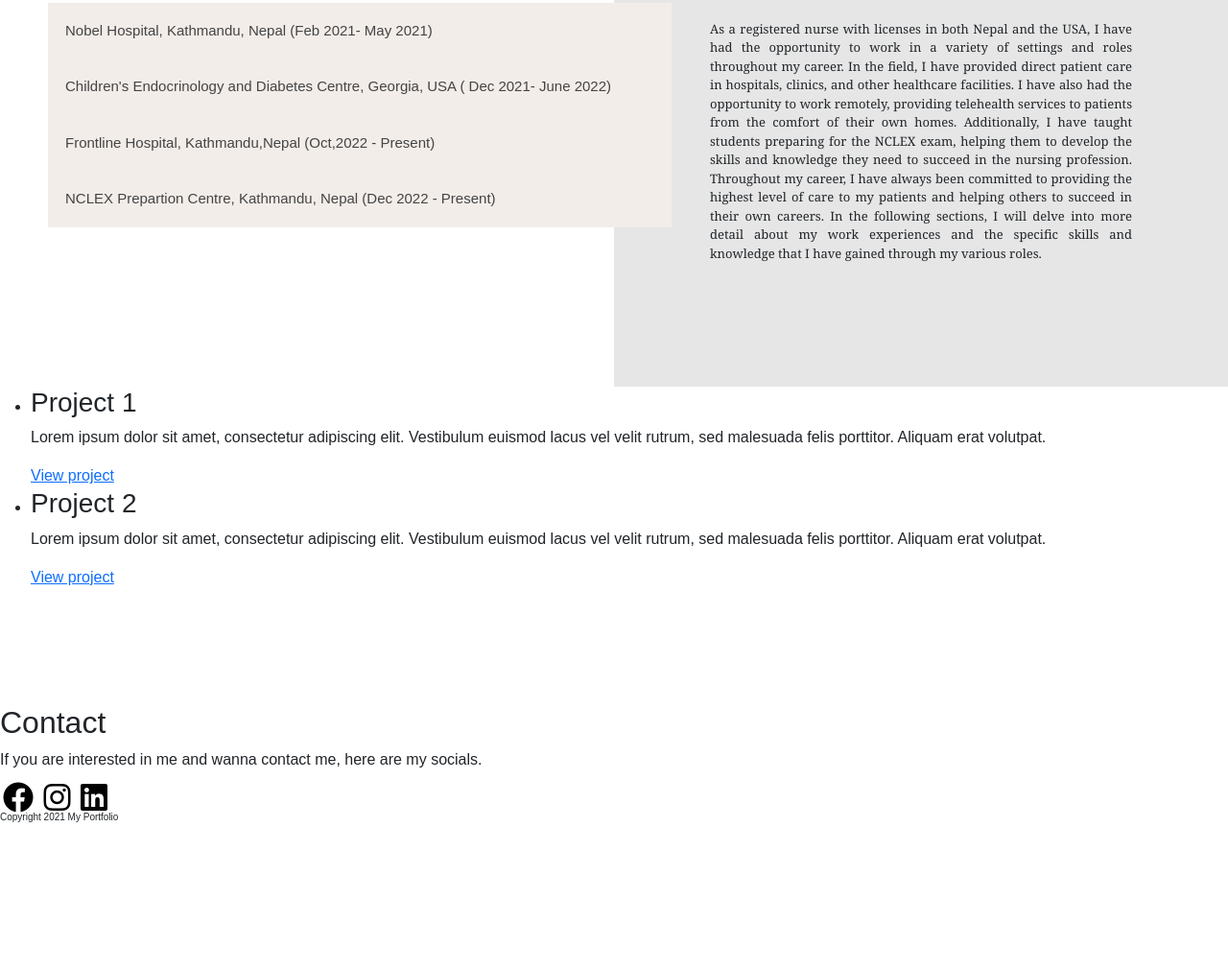
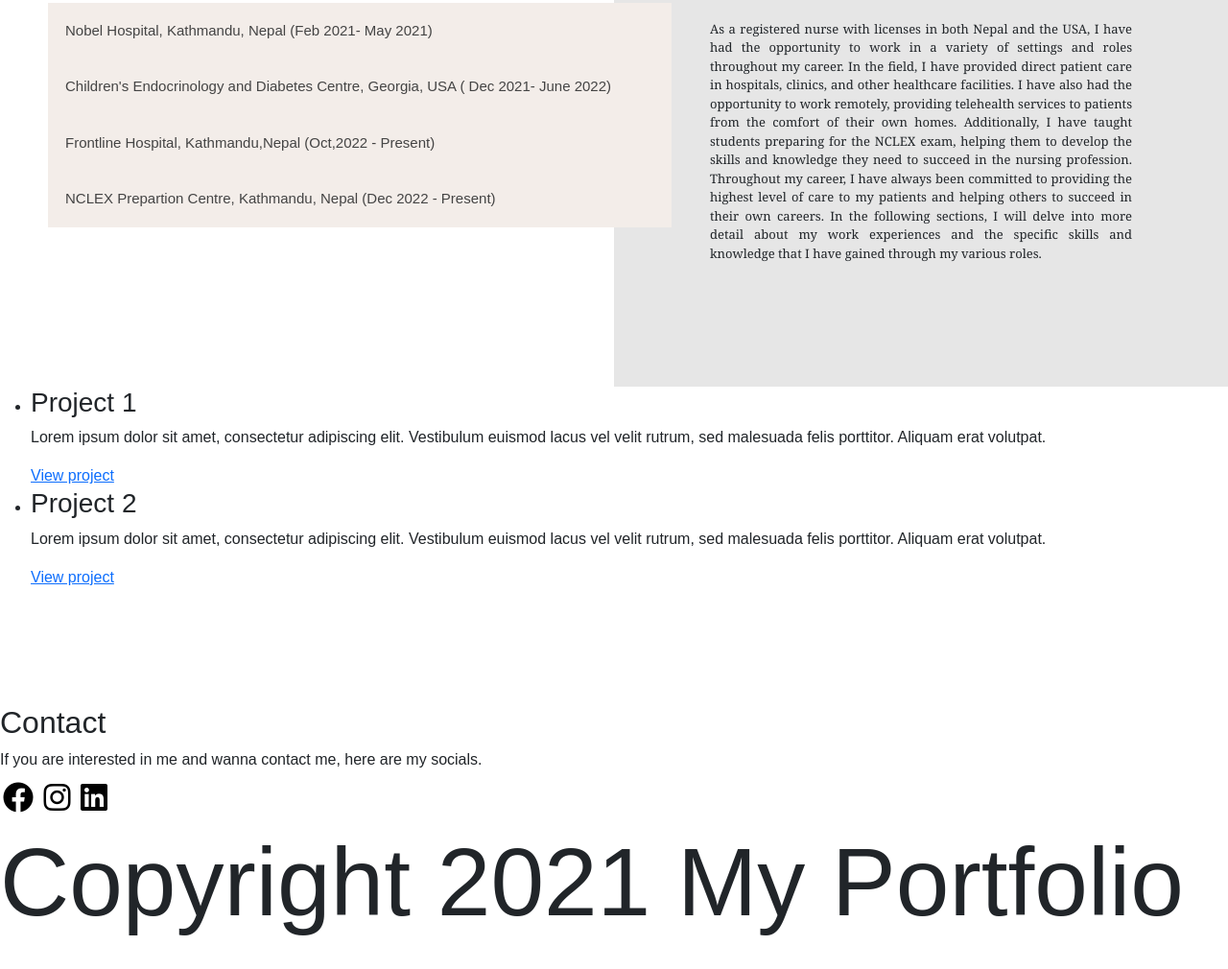
Before and after one commit to code-bbob/code-bbob.github.io, a plain HTML site: page index.html in a window 1280 px wide. Shown: the part 805-1815 px from the top of the page at 96% size. Before the commit the page ends 1680 px from the top, so only its background shows below. Drawn offline with nearby package versions, Linux system fonts and the light colour scheme.

Commit message:
Update index.html

```diff
--- a/index.html
+++ b/index.html
@@ -159,7 +159,7 @@
         </section>
 
           <footer>
-              <p style="font-size: 10px;">Copyright 2021 My Portfolio</p>
+              <p style="font-size: 100px;">Copyright 2021 My Portfolio</p>
           </footer>
       </main>
       <script>
```
